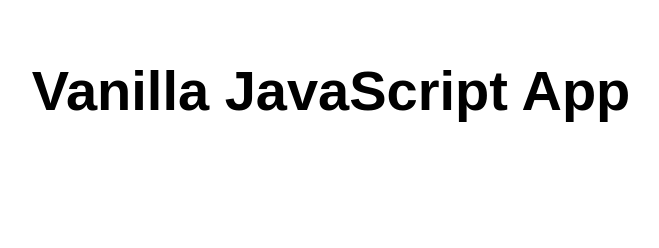
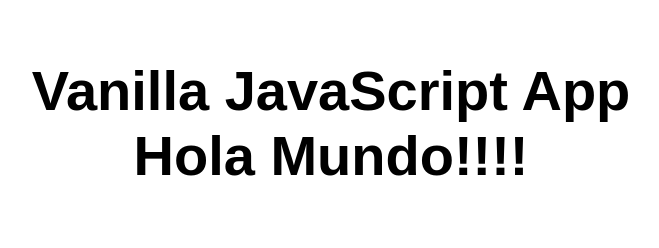
Before and after one commit to jalberto25/mi-primer-app-jape, a website: page src/index.html in a window 1280 px wide. Shown: the whole page, without its empty margins (309-968 px from the left). Drawn offline with Linux system fonts and the light colour scheme.

Commit message:
// cambio en index nueva etiqueta

```diff
--- a/src/index.html
+++ b/src/index.html
@@ -10,7 +10,7 @@
 
 <body>
   <main>
-    <h1>Vanilla JavaScript App</h1>
+    <h1>Vanilla JavaScript App      Hola Mundo!!!!</h1>
   </main>
 </body>
 
```
